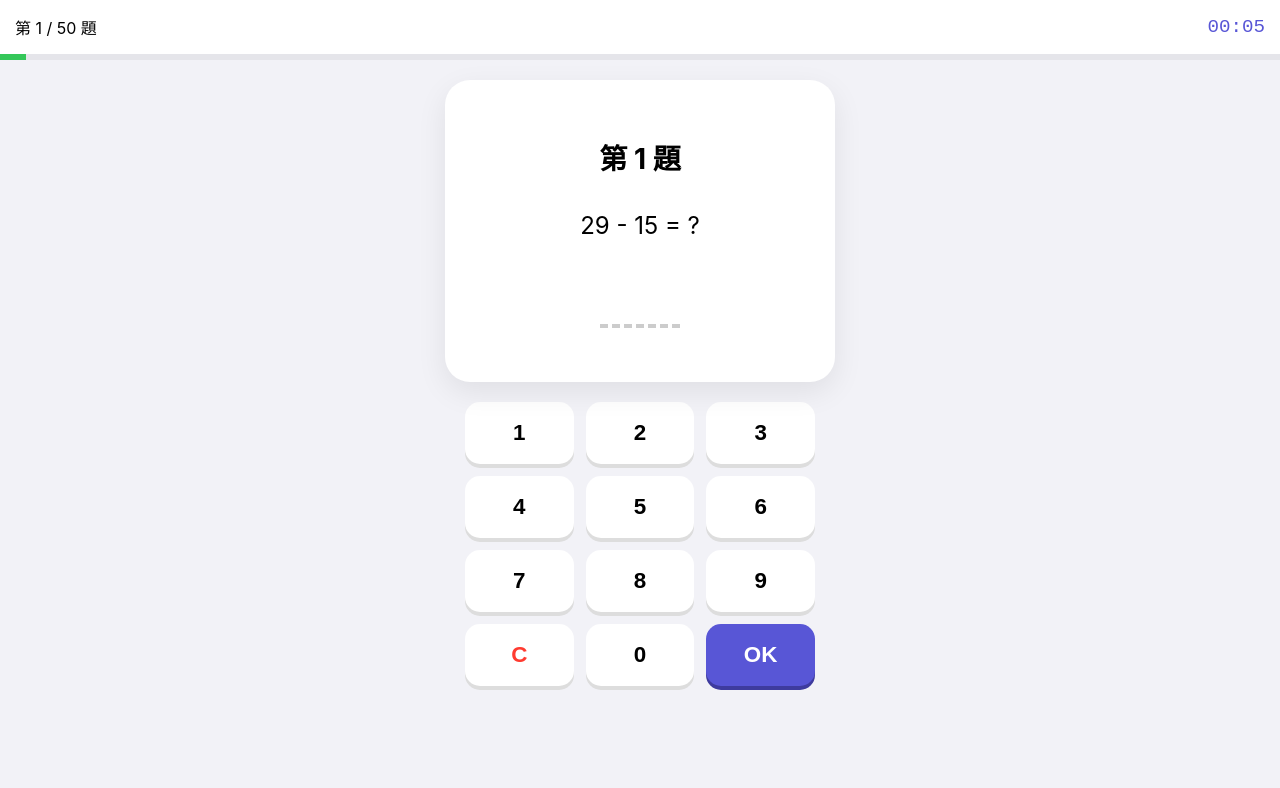
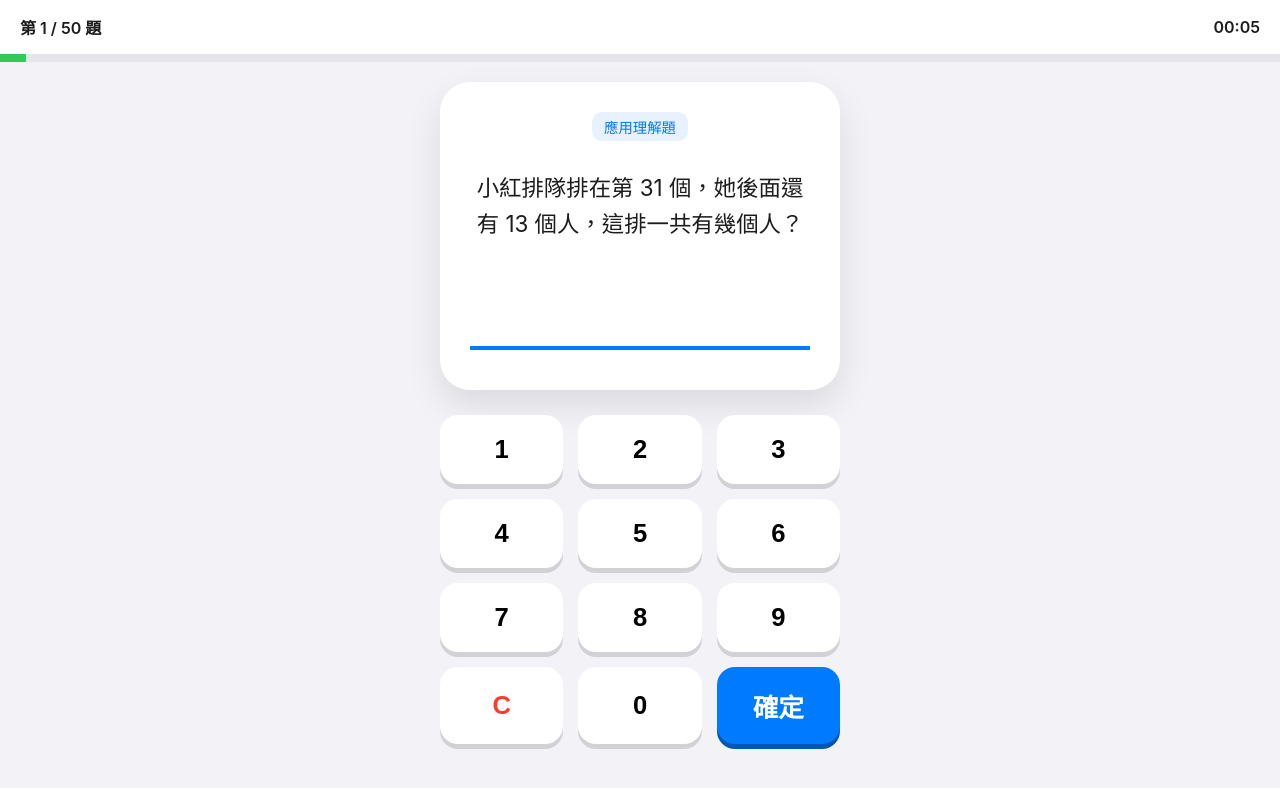
Before and after one commit to kit121500222-code/math-kids1, a plain HTML site: page index.html in a window 1280 px wide. Drawn offline with nearby package versions, Linux system fonts and the light colour scheme.

Commit message:
Update index.html

```diff
--- a/index.html
+++ b/index.html
@@ -3,43 +3,42 @@
 <head>
     <meta charset="UTF-8">
     <meta name="viewport" content="width=device-width, initial-scale=1.0, maximum-scale=1.0, user-scalable=no">
-    <title>數學大師進階版</title>
+    <title>數學應用題大挑戰</title>
     <script src="https://cdn.jsdelivr.net/npm/canvas-confetti@1.5.1/dist/confetti.browser.min.js"></script>
     <style>
         :root {
-            --primary: #5856D6;
-            --secondary: #FF9500;
+            --primary: #007AFF;
+            --secondary: #5856D6;
             --success: #34C759;
+            --warning: #FF9500;
             --bg: #F2F2F7;
         }
 
         body {
-            font-family: -apple-system, system-ui, sans-serif;
+            font-family: -apple-system, "PingFang TC", sans-serif;
             background-color: var(--bg);
             margin: 0;
             display: flex;
             flex-direction: column;
             height: 100vh;
-            user-select: none;
+            color: #1C1C1E;
         }
 
-        /* 頂部資訊欄 */
-        .header {
-            padding: 15px;
+        /* 狀態列 */
+        .status-bar {
             background: white;
+            padding: 15px 20px;
             display: flex;
             justify-content: space-between;
             align-items: center;
-            box-shadow: 0 2px 5px rgba(0,0,0,0.05);
+            font-weight: 600;
+            box-shadow: 0 1px 10px rgba(0,0,0,0.05);
         }
 
-        #timer { font-family: monospace; font-size: 1.2rem; color: var(--primary); }
+        .progress-bar { width: 100%; height: 8px; background: #E5E5EA; }
+        #progress-fill { height: 100%; background: var(--success); width: 0%; transition: 0.4s; }
 
-        /* 進度條 */
-        .progress-container { width: 100%; height: 6px; background: #E5E5EA; }
-        #progress-fill { height: 100%; background: var(--success); width: 0%; transition: 0.3s; }
-
-        .main-content {
+        .game-container {
             flex: 1;
             padding: 20px;
             display: flex;
@@ -48,198 +47,206 @@
             justify-content: center;
         }
 
-        .card {
+        .question-card {
             background: white;
             width: 100%;
-            max-width: 350px;
-            border-radius: 25px;
-            padding: 30px 20px;
+            max-width: 400px;
+            border-radius: 30px;
+            padding: 30px;
+            box-sizing: border-box;
             text-align: center;
-            box-shadow: 0 10px 30px rgba(0,0,0,0.08);
-            position: relative;
+            box-shadow: 0 15px 35px rgba(0,0,0,0.1);
+            margin-bottom: 25px;
         }
 
-        #q-text { font-size: 1.5rem; line-height: 1.5; margin-bottom: 20px; min-height: 80px; }
-
-        /* 答案槽位 */
-        .answer-box {
-            font-size: 3rem;
+        #q-category {
+            display: inline-block;
+            padding: 4px 12px;
+            background: #E8F2FF;
             color: var(--primary);
-            border-bottom: 4px dashed #CCC;
-            display: inline-block;
-            min-width: 80px;
-            height: 60px;
-            margin-bottom: 20px;
+            border-radius: 10px;
+            font-size: 0.9rem;
+            margin-bottom: 15px;
         }
 
-        /* 數字鍵盤優化 */
-        .keypad {
+        #q-text {
+            font-size: 1.4rem;
+            line-height: 1.6;
+            margin-bottom: 20px;
+            min-height: 100px;
+            display: flex;
+            align-items: center;
+            justify-content: center;
+        }
+
+        .answer-area {
+            font-size: 3.5rem;
+            font-weight: bold;
+            color: var(--primary);
+            border-bottom: 4px solid var(--primary);
+            min-width: 120px;
+            height: 70px;
+            margin: 10px 0;
+        }
+
+        /* 鍵盤樣式 */
+        .numpad {
             display: grid;
             grid-template-columns: repeat(3, 1fr);
-            gap: 12px;
+            gap: 15px;
             width: 100%;
-            max-width: 350px;
-            padding: 20px;
+            max-width: 400px;
         }
 
-        .key {
+        .btn {
             background: white;
             border: none;
-            border-radius: 15px;
-            padding: 18px;
-            font-size: 1.4rem;
+            border-radius: 18px;
+            padding: 20px;
+            font-size: 1.6rem;
             font-weight: 600;
-            box-shadow: 0 4px 0 #DDD;
-            transition: 0.1s;
+            box-shadow: 0 5px 0 #D1D1D6;
+            active: transform: translateY(4px);
+            active: box-shadow: none;
         }
 
-        .key:active { transform: translateY(4px); box-shadow: none; background: #F2F2F7; }
-
-        .key.del { color: #FF3B30; }
-        .key.go { background: var(--primary); color: white; box-shadow: 0 4px 0 #3E3B9E; }
+        .btn.clear { color: #FF3B30; }
+        .btn.confirm { background: var(--primary); color: white; box-shadow: 0 5px 0 #0056B3; }
 
         /* 結果頁面 */
-        #result-screen {
+        #results {
             display: none;
-            padding: 20px;
+            padding: 30px 20px;
+            overflow-y: auto;
             text-align: center;
-            overflow-y: auto;
         }
     </style>
 </head>
 <body>
 
-<div id="game-screen">
-    <div class="header">
-        <div id="q-count">第 1 / 50 題</div>
-        <div id="timer">00:00</div>
+<div id="quiz-ui">
+    <div class="status-bar">
+        <span id="step-info">第 1 / 50 題</span>
+        <span id="timer">00:00</span>
     </div>
-    <div class="progress-container"><div id="progress-fill"></div></div>
+    <div class="progress-bar"><div id="progress-fill"></div></div>
 
-    <div class="main-content">
-        <div class="card">
-            <div id="q-text">準備好了嗎？</div>
-            <div class="answer-box" id="display"></div>
+    <div class="game-container">
+        <div class="question-card">
+            <div id="q-category">應用理解題</div>
+            <div id="q-text">載入中...</div>
+            <div class="answer-area" id="user-input"></div>
         </div>
 
-        <div class="keypad">
-            <button class="key" onclick="press(1)">1</button>
-            <button class="key" onclick="press(2)">2</button>
-            <button class="key" onclick="press(3)">3</button>
-            <button class="key" onclick="press(4)">4</button>
-            <button class="key" onclick="press(5)">5</button>
-            <button class="key" onclick="press(6)">6</button>
-            <button class="key" onclick="press(7)">7</button>
-            <button class="key" onclick="press(8)">8</button>
-            <button class="key" onclick="press(9)">9</button>
-            <button class="key del" onclick="press('C')">C</button>
-            <button class="key" onclick="press(0)">0</button>
-            <button class="key go" onclick="check()">OK</button>
+        <div class="numpad">
+            <button class="btn" onclick="typeIn(1)">1</button>
+            <button class="btn" onclick="typeIn(2)">2</button>
+            <button class="btn" onclick="typeIn(3)">3</button>
+            <button class="btn" onclick="typeIn(4)">4</button>
+            <button class="btn" onclick="typeIn(5)">5</button>
+            <button class="btn" onclick="typeIn(6)">6</button>
+            <button class="btn" onclick="typeIn(7)">7</button>
+            <button class="btn" onclick="typeIn(8)">8</button>
+            <button class="btn" onclick="typeIn(9)">9</button>
+            <button class="btn clear" onclick="typeIn('C')">C</button>
+            <button class="btn" onclick="typeIn(0)">0</button>
+            <button class="btn confirm" onclick="submit()">確定</button>
         </div>
     </div>
 </div>
 
-<div id="result-screen">
-    <h1 id="final-title">🎉 完成挑戰！</h1>
-    <p id="final-time"></p>
-    <div id="history-list" style="text-align: left; background: white; border-radius: 15px; padding: 15px; margin-top: 20px;"></div>
-    <button onclick="location.reload()" style="margin-top: 30px; padding: 15px 40px; border-radius: 30px; border: none; background: var(--success); color: white; font-size: 1.2rem;">再玩一次</button>
+<div id="results">
+    <h1>🏆 挑戰完成！</h1>
+    <p id="stats-time" style="font-size: 1.2rem;"></p>
+    <div id="error-log" style="text-align: left; margin: 20px 0; background: white; border-radius: 20px; padding: 20px;"></div>
+    <button onclick="location.reload()" style="padding: 15px 40px; border-radius: 30px; border: none; background: var(--success); color: white; font-size: 1.2rem;">重新開始</button>
 </div>
 
 <script>
-    let score = 0;
-    let currentIdx = 1;
-    const total = 50;
-    let answer = 0;
-    let input = "";
+    let currentStep = 1;
+    const totalSteps = 50;
+    let ans = 0;
+    let currentInput = "";
     let startTime = Date.now();
-    let history = [];
+    let logs = [];
 
-    // 自動生成多樣化題型
-    function generate() {
-        const type = Math.random();
-        let n1, n2, txt;
+    // 應用題庫情境
+    const pool = [
+        { t: "小明有 {a} 本書，爸爸又買了 {b} 本送給他，小明現在有幾本書？", op: "+" },
+        { t: "公園裡有 {a} 隻貓，跑走了 {b} 隻，還剩下幾隻貓？", op: "-" },
+        { t: "一盒雞蛋有 {a} 個，媽媽煮早餐用了 {b} 個，還剩幾個？", op: "-" },
+        { t: "小紅排隊排在第 {a} 個，她後面還有 {b} 個人，這排一共有幾個人？", op: "+" },
+        { t: "果園今天採收了 {a} 箱蘋果和 {b} 箱橘子，一共採收了幾箱水果？", op: "+" },
+        { t: "原本有 {a} 人在游泳，上岸了 {b} 人，池子裡還有幾人？", op: "-" },
+        { t: "小華買零食花了 {b} 元，他原本有 {a} 元，現在還剩多少錢？", op: "-" }
+    ];
 
-        if (type < 0.4) { // 普通加法
-            n1 = Math.floor(Math.random() * 20) + 10;
-            n2 = Math.floor(Math.random() * 20) + 5;
-            answer = n1 + n2;
-            txt = `${n1} + ${n2} = ?`;
-        } else if (type < 0.7) { // 普通減法
-            n1 = Math.floor(Math.random() * 30) + 20;
-            n2 = Math.floor(Math.random() * 15) + 1;
-            answer = n1 - n2;
-            txt = `${n1} - ${n2} = ?`;
-        } else { // 填空題 (進階)
-            answer = Math.floor(Math.random() * 10) + 2;
-            n1 = Math.floor(Math.random() * 10) + 5;
-            let sum = n1 + answer;
-            txt = `${n1} + ( ) = ${sum}`;
+    function nextQuestion() {
+        if (currentStep > totalSteps) {
+            showEnd();
+            return;
         }
 
-        document.getElementById('q-text').innerHTML = `<h3>第 ${currentIdx} 題</h3>${txt}`;
-        document.getElementById('q-count').innerText = `第 ${currentIdx} / ${total} 題`;
-        document.getElementById('progress-fill').style.width = `${(currentIdx/total)*100}%`;
-        input = "";
-        updateDisplay();
+        const template = pool[Math.floor(Math.random() * pool.length)];
+        let a = Math.floor(Math.random() * 30) + 15; // 15-45
+        let b = Math.floor(Math.random() * 12) + 2;  // 2-14
+
+        if (template.op === "-") {
+            ans = a - b;
+        } else {
+            ans = a + b;
+        }
+
+        document.getElementById('q-text').innerText = template.t.replace("{a}", a).replace("{b}", b);
+        document.getElementById('step-info').innerText = `第 ${currentStep} / ${totalSteps} 題`;
+        document.getElementById('progress-fill').style.width = `${(currentStep/totalSteps)*100}%`;
+        currentInput = "";
+        document.getElementById('user-input').innerText = "";
     }
 
-    function press(val) {
-        if (val === 'C') input = "";
-        else if (input.length < 3) input += val;
-        updateDisplay();
+    function typeIn(val) {
+        if (val === 'C') currentInput = "";
+        else if (currentInput.length < 3) currentInput += val;
+        document.getElementById('user-input').innerText = currentInput;
     }
 
-    function updateDisplay() {
-        document.getElementById('display').innerText = input;
-    }
+    function submit() {
+        if (currentInput === "") return;
+        const userVal = parseInt(currentInput);
+        const qContent = document.getElementById('q-text').innerText;
 
-    function check() {
-        const userAns = parseInt(input);
-        const qText = document.getElementById('q-text').innerText.split('\n')[1];
-
-        if (userAns === answer) {
-            confetti({ particleCount: 100, spread: 50, origin: { y: 0.8 } });
-            history.push({ q: qText, a: answer, u: userAns, correct: true });
-
-            if (currentIdx < total) {
-                currentIdx++;
-                setTimeout(generate, 800);
-            } else {
-                showResult();
-            }
+        if (userVal === ans) {
+            confetti({ particleCount: 120, spread: 60, origin: { y: 0.7 } });
+            logs.push({ q: qContent, res: "✅", info: "" });
+            currentStep++;
+            setTimeout(nextQuestion, 1000);
         } else {
-            history.push({ q: qText, a: answer, u: userAns, correct: false });
-            alert("哎呀！算錯囉，再想一下！");
-            input = "";
-            updateDisplay();
+            logs.push({ q: qContent, res: "❌", info: `(正確答案: ${ans})` });
+            alert("答錯囉，再算一次看看！");
+            currentInput = "";
+            document.getElementById('user-input').innerText = "";
         }
     }
 
-    function showResult() {
-        const timeUsed = Math.floor((Date.now() - startTime) / 1000);
-        document.getElementById('game-screen').style.display = 'none';
-        document.getElementById('result-screen').style.display = 'block';
-        document.getElementById('final-time').innerText = `總共用時：${Math.floor(timeUsed/60)}分${timeUsed%60}秒`;
+    function showEnd() {
+        document.getElementById('quiz-ui').style.display = 'none';
+        document.getElementById('results').style.display = 'block';
+        const used = Math.floor((Date.now() - startTime) / 1000);
+        document.getElementById('stats-time').innerText = `完成時間：${Math.floor(used/60)}分${used%60}秒`;
 
-        let html = "<h3>答題清單：</h3>";
-        history.forEach((item, idx) => {
-            html += `<div style="color: ${item.correct ? '#34C759' : '#FF3B30'}; margin-bottom: 5px;">
-                ${idx+1}. ${item.q} → 正確答案: ${item.a} ${item.correct ? '✅' : '❌ (你填 '+item.u+')'}
-            </div>`;
+        let report = "<h3>答題紀錄：</h3>";
+        logs.forEach((l, i) => {
+            report += `<p style="border-bottom:1px solid #eee; padding:5px 0;">${i+1}. ${l.q} <b style="color:${l.res === '✅' ? '#34C759' : '#FF3B30'}">${l.res}</b> ${l.info}</p>`;
         });
-        document.getElementById('history-list').innerHTML = html;
+        document.getElementById('error-log').innerHTML = report;
     }
 
-    // 計時器
     setInterval(() => {
         const s = Math.floor((Date.now() - startTime) / 1000);
-        const m = Math.floor(s / 60);
-        document.getElementById('timer').innerText =
-            `${String(m).padStart(2,'0')}:${String(s%60).padStart(2,'0')}`;
+        document.getElementById('timer').innerText = `${String(Math.floor(s/60)).padStart(2,'0')}:${String(s%60).padStart(2,'0')}`;
     }, 1000);
 
-    generate();
+    nextQuestion();
 </script>
 
 </body>
```
